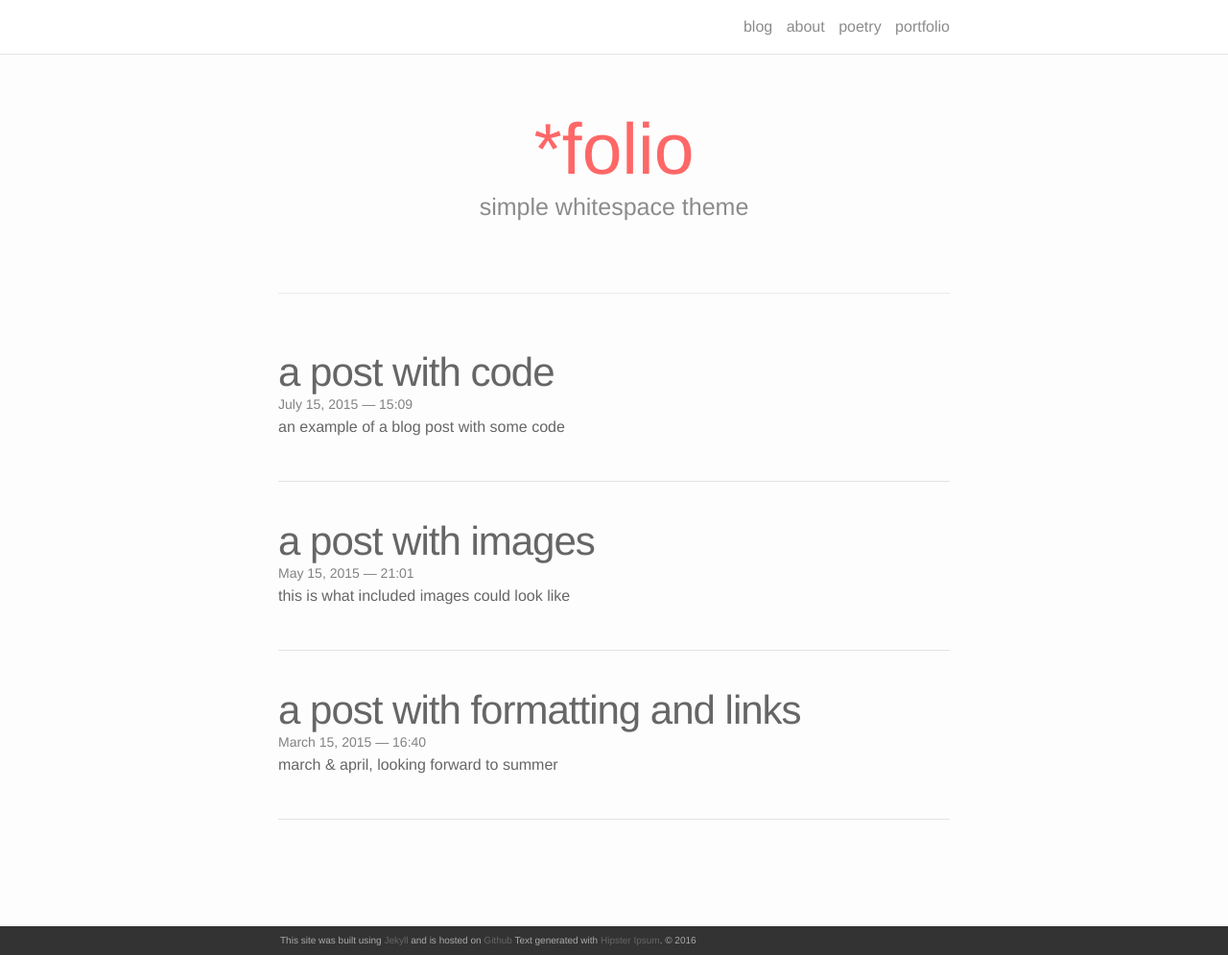
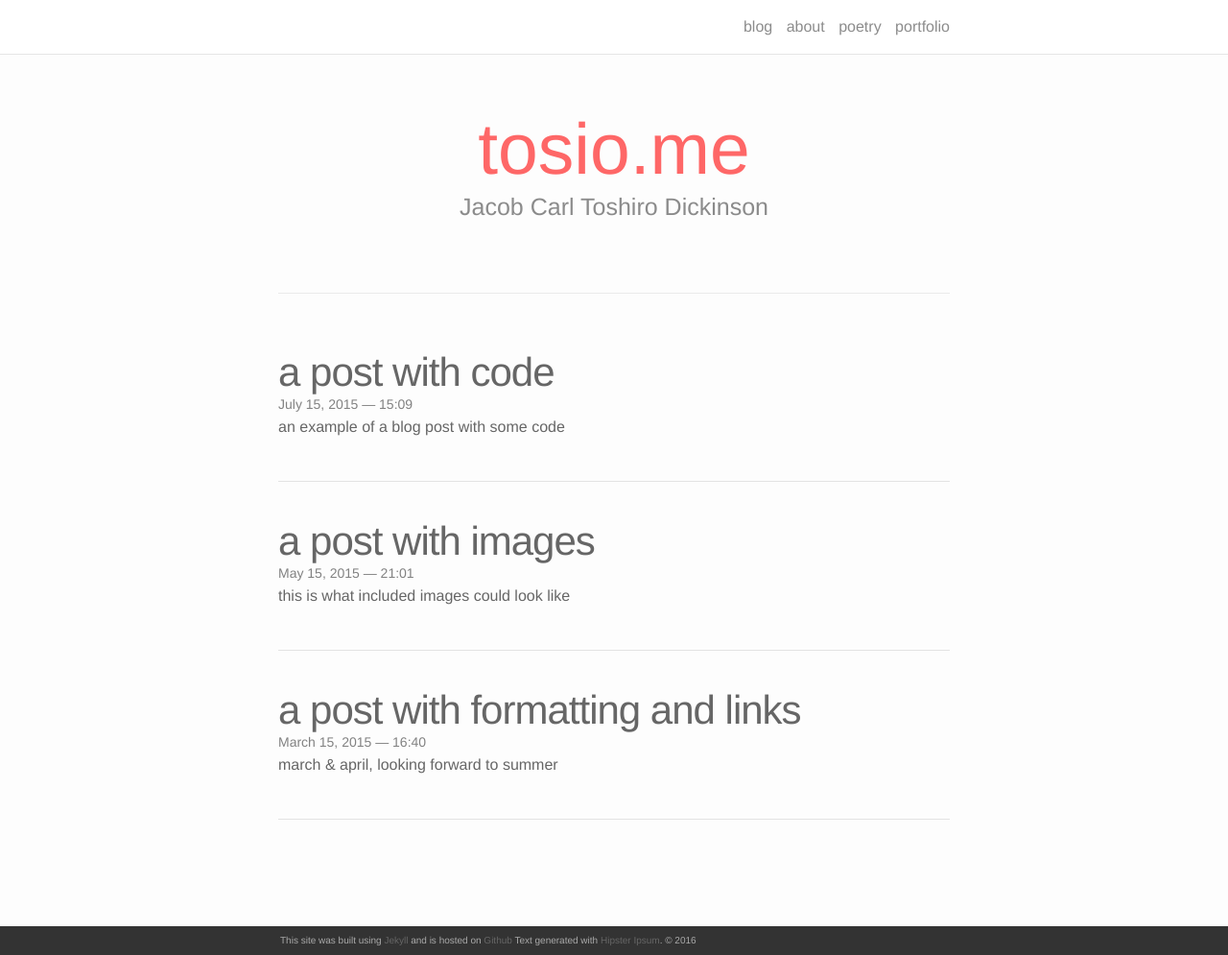
Before and after one commit to jctdickinson/mygithubpage, a Jekyll site: the page built from index.html, in a window 1280 px wide and 995 px high. Shown: the whole window at 96% size. Built offline with Jekyll 4.4.1, drawn with Linux system fonts in a browser that asks for light colours; nearby versions of some CDN libraries; the list of posts is cut into pages by our own code.

Commit message:
Modified title

```diff
--- a/_config.yml
+++ b/_config.yml
@@ -1,12 +1,12 @@
 # Site settings
-title: *folio
+title: tosio.me
 email: carl@tosio.me
 description: > # this means to ignore newlines until "baseurl:"
   A simple, whitespace, helvetica based portfolio theme.
 baseurl:  # the subpath of your site, e.g. /blog/
 url:  # the base hostname & protocol for your site
-twitter_username: twitter_username
-github_username:  github_username
+twitter_username: jctdickinson
+github_username:  jctdickinson
 
 # Build settings
 markdown: kramdown
--- a/index.html
+++ b/index.html
@@ -3,8 +3,8 @@ layout: default
 ---
 
 <div class="header-bar">
-  <h1>*folio</h1>
-  <h2>simple whitespace theme</h2>
+  <h1>tosio.me</h1>
+  <h2>Jacob Carl Toshiro Dickinson</h2>
   <br/>
   <hr>
   <br/>
```
Also changed, not shown: 7 other files.
